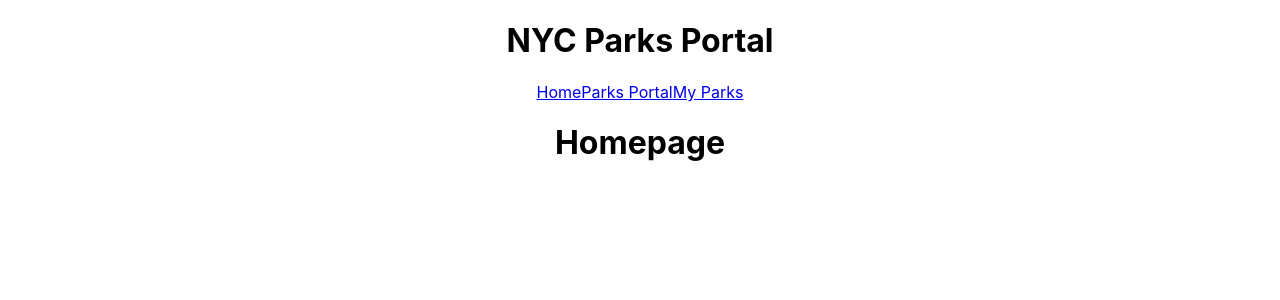
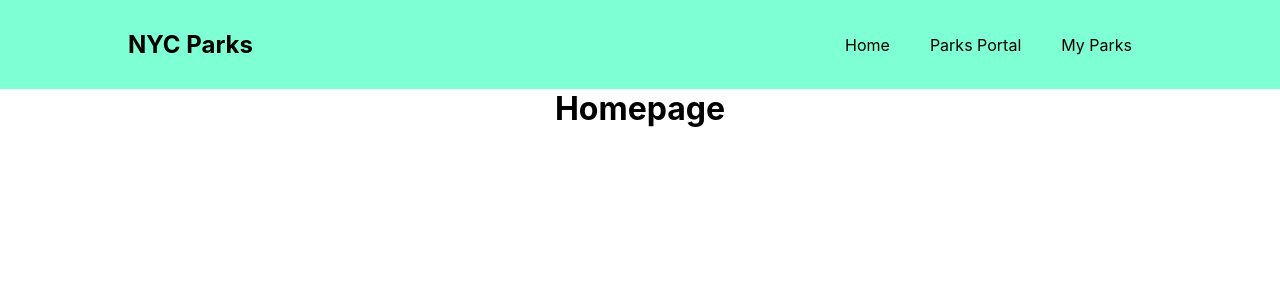
Before and after one commit to sarahjones016/phase-2-final-project, a React (Create React App) app: page / in a window 1280 px wide. Shown: the top 300 px of the page. Built offline with nearby package versions, Linux system fonts and the light colour scheme.

Commit message:
Built and lightly designed the nav bar for desktop

```diff
--- a/src/App.css
+++ b/src/App.css
@@ -1,29 +1,3 @@
 .App {
   text-align: center;
 }
-
-@media (prefers-reduced-motion: no-preference) {
-  .App-logo {
-    animation: App-logo-spin infinite 20s linear;
-  }
-}
-
-.App-header {
-  background-color: #282c34;
-  min-height: 100vh;
-  display: flex;
-  flex-direction: column;
-  align-items: center;
-  justify-content: center;
-  font-size: calc(10px + 2vmin);
-  color: white;
-}
-
-@keyframes App-logo-spin {
-  from {
-    transform: rotate(0deg);
-  }
-  to {
-    transform: rotate(360deg);
-  }
-}
--- a/src/App.js
+++ b/src/App.js
@@ -9,13 +9,18 @@
 function App() {
   return (
     <div className="App">
-      <h1>NYC Parks Portal</h1>
-      <nav className="nav-bar">
-        {/* Links will go here */}
-        <Link to='/'>Home</Link>
-        <Link to='parks-portal'>Parks Portal</Link>
-        <Link to='my-parks'>My Parks</Link>
-      </nav>
+      {/* <h1>NYC Parks Portal</h1> */}
+      <header className="header">
+        <h2>NYC Parks</h2>
+        <nav>
+          <ul className="nav-bar">
+            {/* Links will go here */}
+            <li><Link to='/'>Home</Link></li>
+            <li><Link to='parks-portal'>Parks Portal</Link></li>
+            <li><Link to='my-parks'>My Parks</Link></li>
+          </ul>
+        </nav>
+      </header>
 
       {/* Browser Routes to components will be down here */}
       <Routes>
--- a/src/index.css
+++ b/src/index.css
@@ -11,3 +11,43 @@
   font-family: source-code-pro, Menlo, Monaco, Consolas, 'Courier New',
     monospace;
 }
+
+* {
+  box-sizing: border-box;
+  margin: 0;
+  padding: 0;
+}
+
+header {
+  display: flex;
+  justify-content: space-between;
+  align-items: center;
+  padding: 30px 10%;
+  background-color: aquamarine
+}
+
+a {
+  text-decoration: none;
+  color: black;
+}
+
+.nav-bar {
+  list-style: none;
+}
+
+.nav-bar li {
+  display: inline-block;
+  padding: 0px 20px;
+}
+
+.nav-bar li a {
+  transition: all 0.3s ease 0s;
+}
+
+.nav-bar li a:hover {
+  color: blue;
+}
+
+@media all and (max-width: 480px) {
+
+}
```
